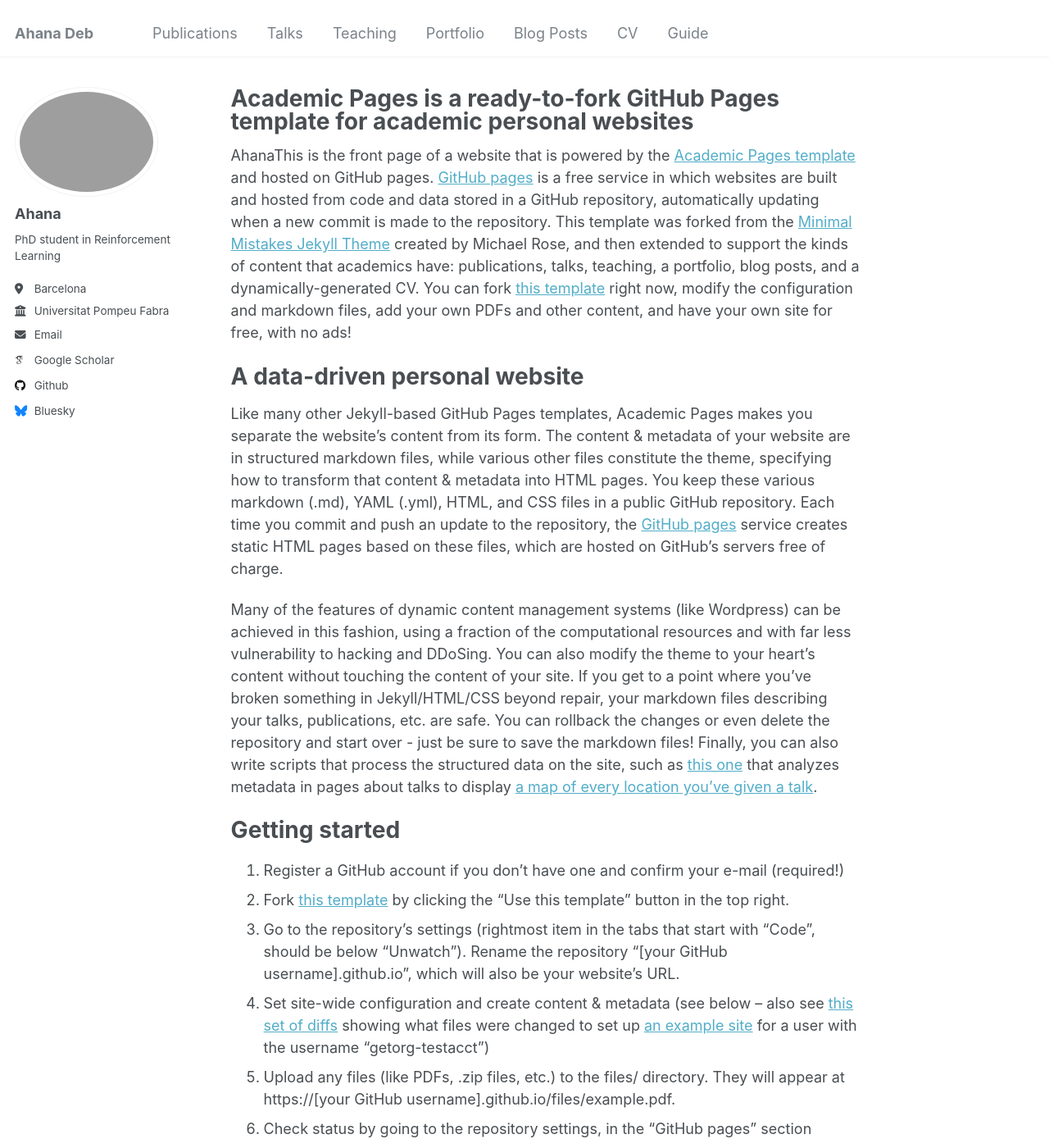
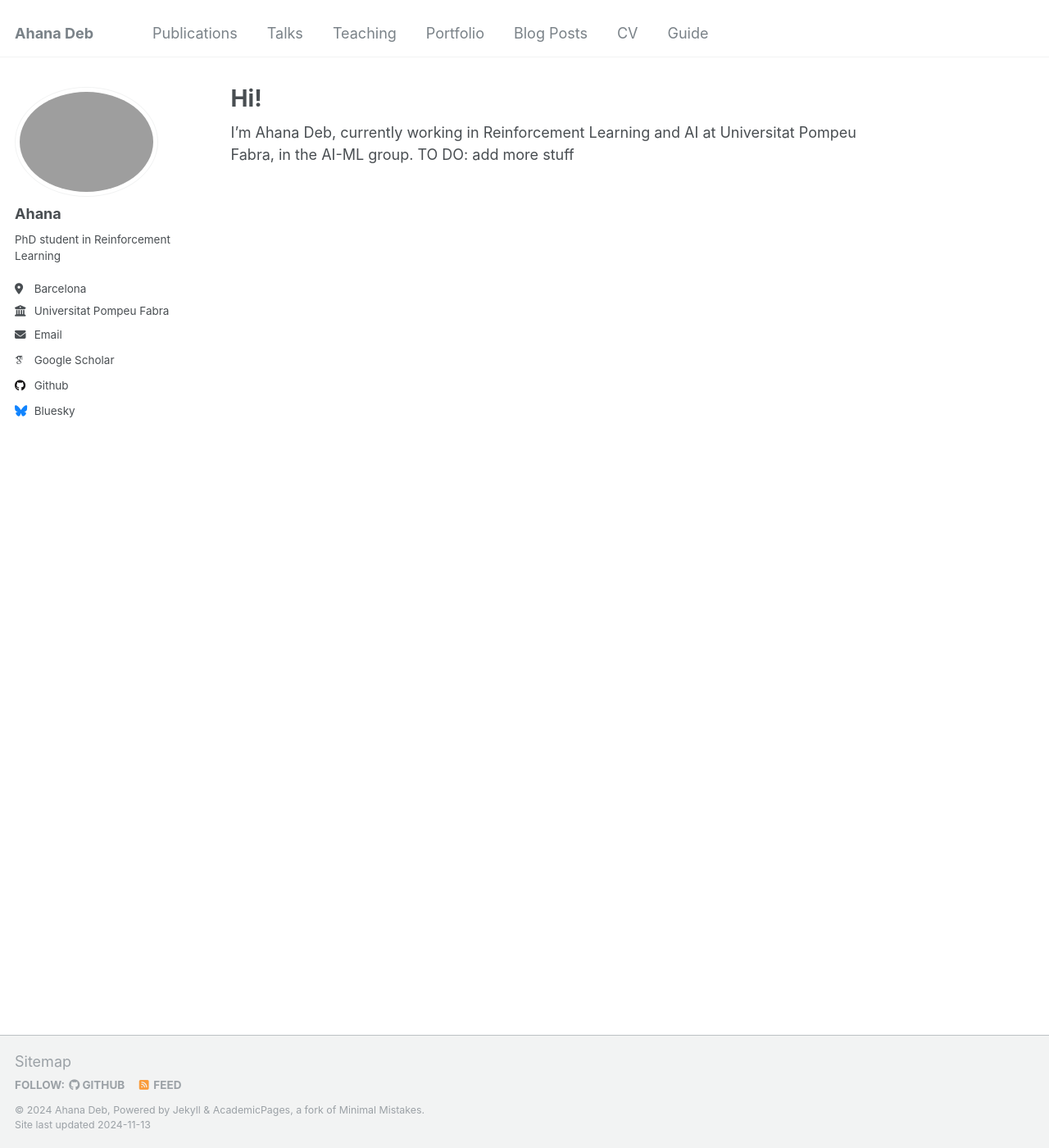
Before and after one commit to ahanadeb/ahanadeb.github.io, a Jekyll site: the page built from _pages/about.md, in a window 1280 px wide and 1400 px high. Shown: the whole window at 82% size. Built offline with Jekyll 4.4.1, drawn with Linux system fonts in a browser that asks for light colours; some web fonts are replaced; some of the changed text lies outside the part shown.

Commit message:
about me

```diff
--- a/_config.yml
+++ b/_config.yml
@@ -44,7 +44,7 @@ author:
   bitbucket        : # Username - Update with your username on the site
   codepen          : # Username
   dribbble         : # Username
-  github           : "academicpages"
+  github           : "ahanadeb"
   kaggle           : # Username
   stackoverflow    : # User number or user number and name (i.e., use "1" or "1/jeff-atwood")
 
--- a/_pages/about.md
+++ b/_pages/about.md
@@ -1,15 +1,16 @@
 ---
 permalink: /
-title: "Academic Pages is a ready-to-fork GitHub Pages template for academic personal websites"
+title: "Hi!"
 author_profile: true
 redirect_from:
   - /about/
   - /about.html
 ---
 
-AhanaThis is the front page of a website that is powered by the [Academic Pages template](https://github.com/academicpages/academicpages.github.io) and hosted on GitHub pages. [GitHub pages](https://pages.github.com) is a free service in which websites are built and hosted from code and data stored in a GitHub repository, automatically updating when a new commit is made to the repository. This template was forked from the [Minimal Mistakes Jekyll Theme](https://mmistakes.github.io/minimal-mistakes/) created by Michael Rose, and then extended to support the kinds of content that academics have: publications, talks, teaching, a portfolio, blog posts, and a dynamically-generated CV. You can fork [this template](https://github.com/academicpages/academicpages.github.io) right now, modify the configuration and markdown files, add your own PDFs and other content, and have your own site for free, with no ads!
+I'm Ahana Deb, currently working in Reinforcement Learning and AI at Universitat Pompeu Fabra, in the AI-ML group.
+ TO DO: add more stuff
 
-A data-driven personal website
+<!-- A data-driven personal website
 ======
 Like many other Jekyll-based GitHub Pages templates, Academic Pages makes you separate the website's content from its form. The content & metadata of your website are in structured markdown files, while various other files constitute the theme, specifying how to transform that content & metadata into HTML pages. You keep these various markdown (.md), YAML (.yml), HTML, and CSS files in a public GitHub repository. Each time you commit and push an update to the repository, the [GitHub pages](https://pages.github.com/) service creates static HTML pages based on these files, which are hosted on GitHub's servers free of charge.
 
@@ -42,8 +43,8 @@ How to edit your site's GitHub repository
 Many people use a git client to create files on their local computer and then push them to GitHub's servers. If you are not familiar with git, you can directly edit these configuration and markdown files directly in the github.com interface. Navigate to a file (like [this one](https://github.com/academicpages/academicpages.github.io/blob/master/_talks/2012-03-01-talk-1.md) and click the pencil icon in the top right of the content preview (to the right of the "Raw | Blame | History" buttons). You can delete a file by clicking the trashcan icon to the right of the pencil icon. You can also create new files or upload files by navigating to a directory and clicking the "Create new file" or "Upload files" buttons.
 
 Example: editing a markdown file for a talk
-![Editing a markdown file for a talk](/images/editing-talk.png)
+![Editing a markdown file for a talk](/images/editing-talk.png) -->
 
-For more info
+<!-- For more info
 ------
-More info about configuring Academic Pages can be found in [the guide](https://academicpages.github.io/markdown/), the [growing wiki](https://github.com/academicpages/academicpages.github.io/wiki), and you can always [ask a question on GitHub](https://github.com/academicpages/academicpages.github.io/discussions). The [guides for the Minimal Mistakes theme](https://mmistakes.github.io/minimal-mistakes/docs/configuration/) (which this theme was forked from) might also be helpful.
+More info about configuring Academic Pages can be found in [the guide](https://academicpages.github.io/markdown/), the [growing wiki](https://github.com/academicpages/academicpages.github.io/wiki), and you can always [ask a question on GitHub](https://github.com/academicpages/academicpages.github.io/discussions). The [guides for the Minimal Mistakes theme](https://mmistakes.github.io/minimal-mistakes/docs/configuration/) (which this theme was forked from) might also be helpful. -->
```
Also changed, not shown: 1 other file.
